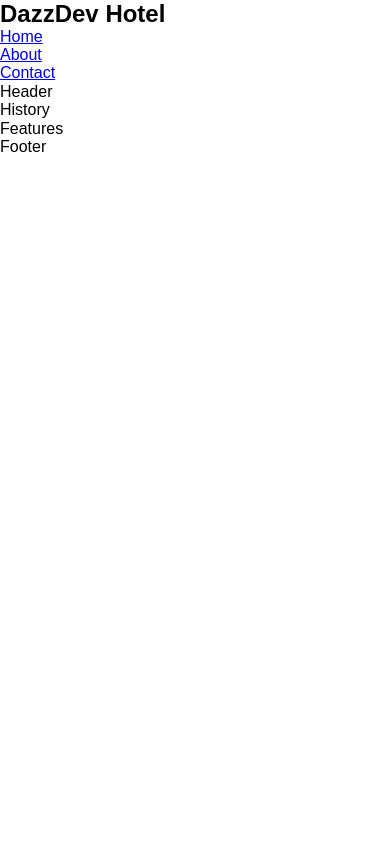
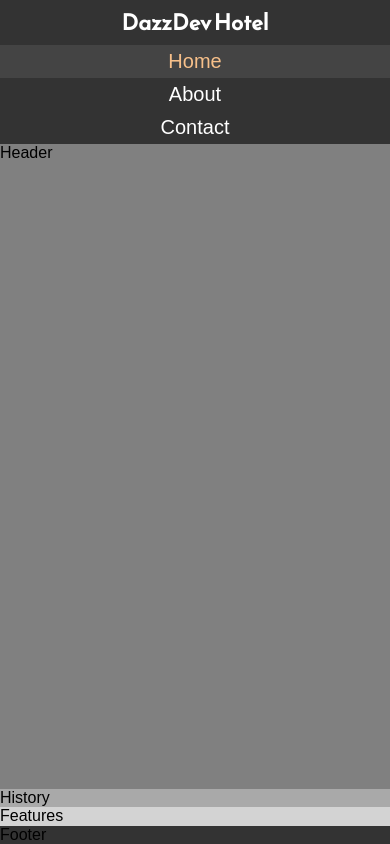
Before and after one commit to DariuszOkonski/webpage-hotel, a website: page index.html in a window 390 px wide. Drawn offline with nearby package versions, Linux system fonts and the light colour scheme.

Commit message:
add basic style to index.scss for navigation for mobiles view

```diff
--- a/dist/css/style.css
+++ b/dist/css/style.css
@@ -8,7 +8,104 @@
           box-sizing: border-box;
 }
 
+.container {
+  max-width: 1184px;
+  margin-left: auto;
+  margin-right: auto;
+}
+
+html {
+  font-size: 16px;
+}
+
 body {
   font-family: Arial, Helvetica, sans-serif;
+  width: 100%;
+  height: 100vh;
+  display: -webkit-box;
+  display: -ms-flexbox;
+  display: flex;
+  -webkit-box-orient: vertical;
+  -webkit-box-direction: normal;
+      -ms-flex-direction: column;
+          flex-direction: column;
+}
+
+.header {
+  background-color: #333333;
+}
+
+.header .navigation {
+  display: -webkit-box;
+  display: -ms-flexbox;
+  display: flex;
+  -ms-flex-wrap: wrap;
+      flex-wrap: wrap;
+}
+
+.header .navigation__header {
+  -ms-flex-preferred-size: 100%;
+      flex-basis: 100%;
+  font-family: 'Reem Kufi', sans-serif;
+  font-size: 22px;
+  color: #FFFFFF;
+  padding: 10px 0;
+  display: -webkit-box;
+  display: -ms-flexbox;
+  display: flex;
+  -webkit-box-pack: center;
+      -ms-flex-pack: center;
+          justify-content: center;
+}
+
+.header .navigation__items {
+  -ms-flex-preferred-size: 100%;
+      flex-basis: 100%;
+  list-style: none;
+  display: -webkit-box;
+  display: -ms-flexbox;
+  display: flex;
+  -ms-flex-wrap: wrap;
+      flex-wrap: wrap;
+}
+
+.header .navigation__item {
+  -ms-flex-preferred-size: 100%;
+      flex-basis: 100%;
+}
+
+.header .navigation__link {
+  display: block;
+  width: 100%;
+  height: 100%;
+  padding: 5px 0;
+  text-align: center;
+  font-size: 20px;
+  color: #FFFFFF;
+  text-decoration: none;
+}
+
+.header .navigation__link.current {
+  color: #F7C08A;
+  background-color: #444444;
+}
+
+.main-section {
+  background-color: gray;
+  -webkit-box-flex: 1;
+      -ms-flex-positive: 1;
+          flex-grow: 1;
+}
+
+.history {
+  background-color: darkgray;
+}
+
+.features {
+  background-color: lightgray;
+}
+
+.footer {
+  background-color: #333333;
 }
 /*# sourceMappingURL=style.css.map */
--- a/dist/sass/_index.scss
+++ b/dist/sass/_index.scss
@@ -1,6 +1,86 @@
 @import url('https://fonts.googleapis.com/css?family=Reem+Kufi&display=swap');
 // font-family: 'Reem Kufi', sans-serif;
 
+html {
+  font-size: 16px;
+}
+
 body {
   font-family: Arial, Helvetica, sans-serif;
+  width: 100%;
+  height: 100vh;
+
+  display: flex;
+  flex-direction: column;
 }
+
+// Navigation
+.header {
+  background-color: $dark-first;
+
+  .navigation {
+    display: flex;
+    flex-wrap: wrap;
+
+    &__header {
+      flex-basis: 100%;
+      font-family: 'Reem Kufi', sans-serif;
+      font-size: 22px;
+      color: $light-third;
+      padding: 10px 0;
+
+      display: flex;
+      justify-content: center;
+    }
+
+    &__items {
+      flex-basis: 100%;
+      list-style: none;
+
+      display: flex;
+      flex-wrap: wrap;
+    }
+
+    &__item {
+      flex-basis: 100%;
+    }
+
+    &__link {
+      display: block;
+      width: 100%;
+      height: 100%;
+      padding: 5px 0;
+      text-align: center;
+      font-size: 20px;
+      color: $light-third;
+      text-decoration: none;
+
+      &.current {
+        color: $light-first;
+        background-color: $dark-second;
+      }
+    }
+  }
+}
+
+
+
+
+
+
+.main-section {
+  background-color: gray;
+  flex-grow: 1;
+}
+
+.history {
+  background-color: darkgray;
+}
+
+.features {
+  background-color: lightgray;
+}
+
+.footer {
+  background-color: $dark-first;
+}
--- a/dist/sass/style.scss
+++ b/dist/sass/style.scss
@@ -1,3 +1,4 @@
 @import 'reset';
 @import 'variables';
+@import 'utilities';
 @import 'index';
```
Also changed, not shown: 1 other file.
